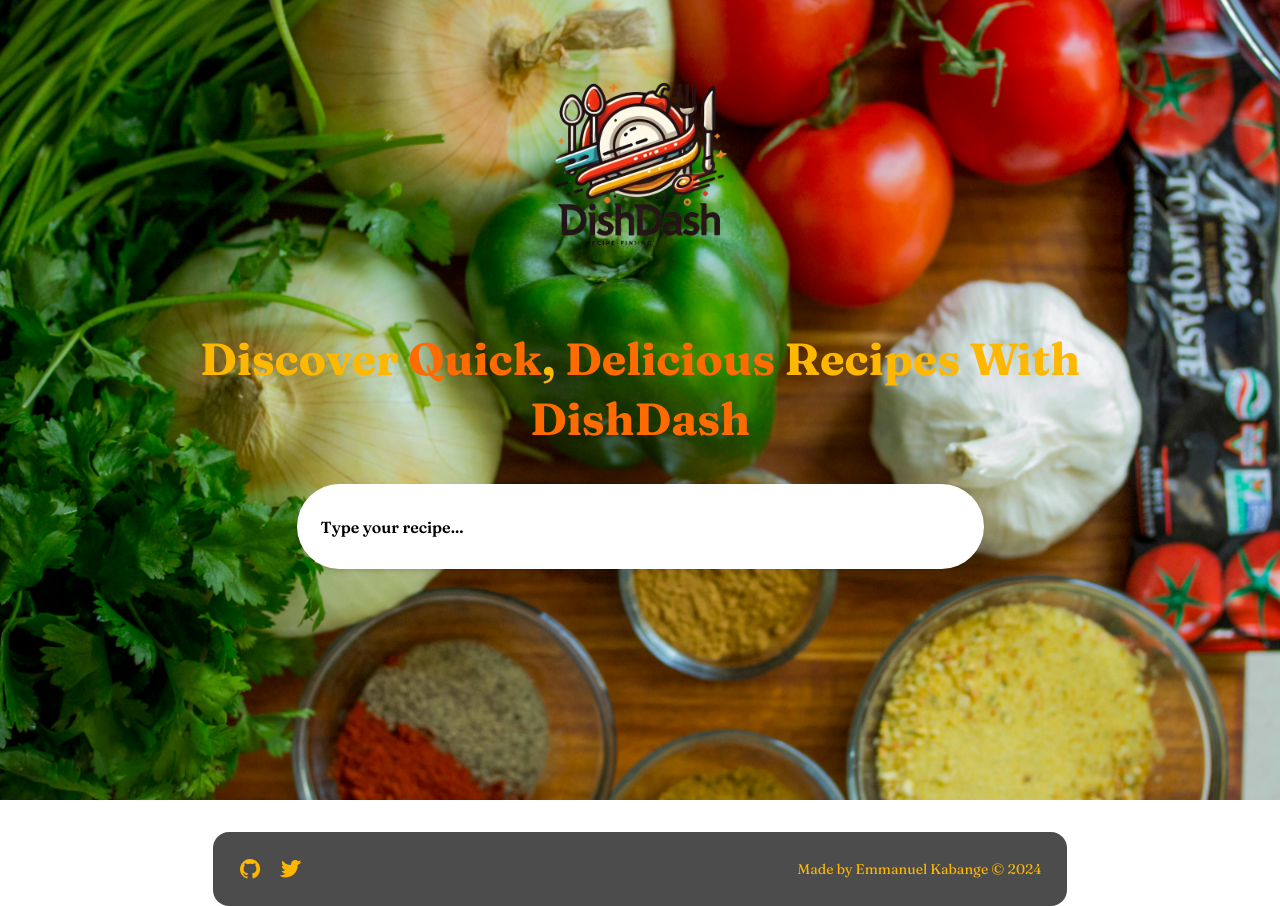
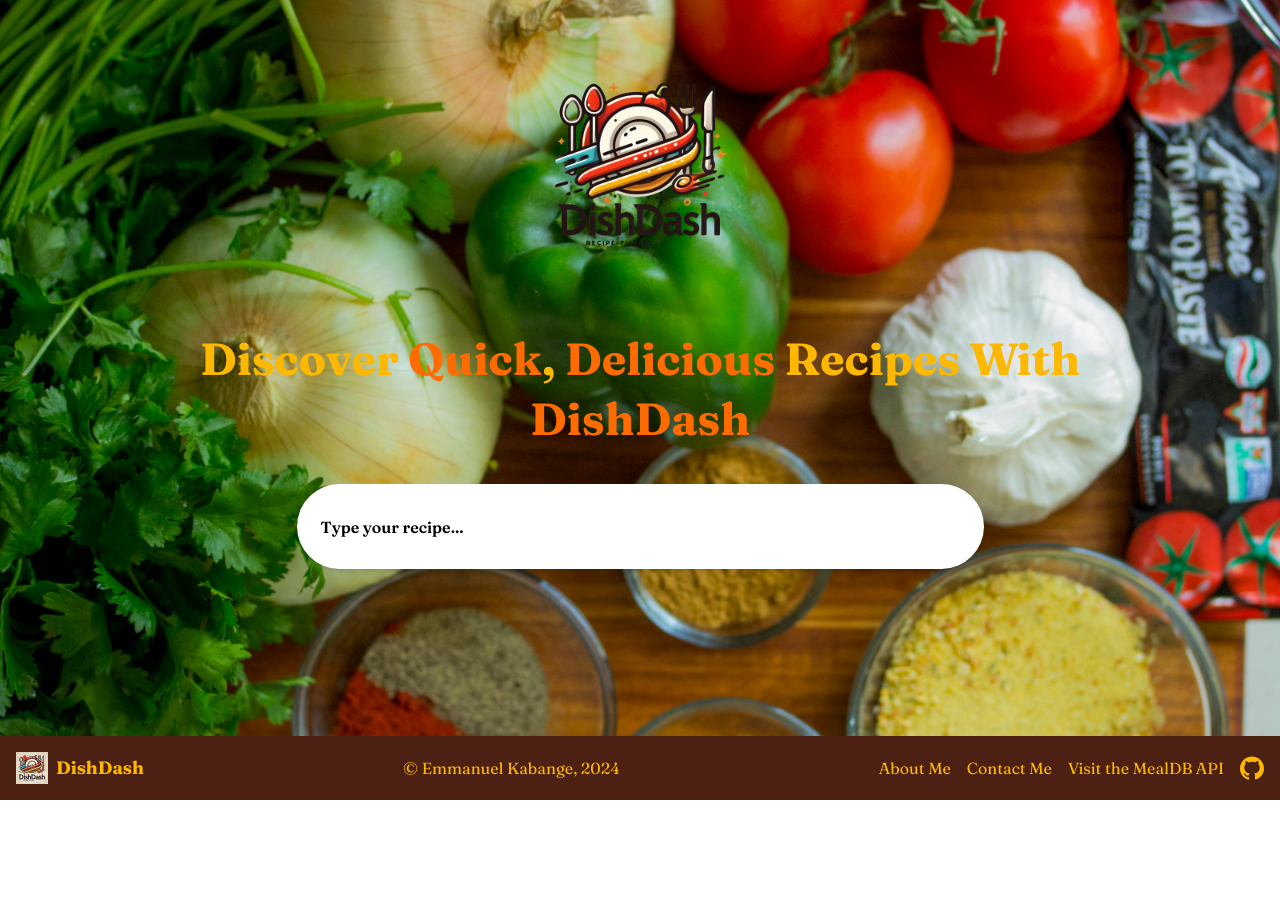
Before and after one commit to emmanuelkabange/capstone-project, a React (Vite) app in the folder recipe-finder/: page / in a window 1280 px wide. After the commit the page ends 800 px from the top, so only its background shows below. Built offline with nearby package versions, Linux system fonts and the light colour scheme.

Commit message:
footer changed

```diff
--- a/recipe-finder/src/App.jsx
+++ b/recipe-finder/src/App.jsx
@@ -8,12 +8,14 @@ import Footer from "./Footer";
 function App() {
   return (
     <Router>
+      <div class="flex flex-col min-h-screen">
         <Routes>
           <Route path="/" element={<HomePage />} />
           <Route path="/results" element={<ResultsPage />} />
           <Route path="/recipe/:idMeal" element={<RecipeDetails />} />
         </Routes>
         <Footer />
+      </div>
     </Router>
   );
 }
--- a/recipe-finder/src/Footer.jsx
+++ b/recipe-finder/src/Footer.jsx
@@ -2,52 +2,52 @@ import React from "react";
 
 const Footer = () => {
   return (
-    <footer className="bg-black bg-opacity-[70%] text-brandYellow p-6 w-2/3 mx-auto border border-transparent rounded-2xl mt-8">
-      <div className="container mx-auto flex flex-col md:flex-row justify-between items-center">
+    <footer className="bg-brandBrown text-brandYellow p-4">
+      <div className="container mx-auto flex justify-between items-center">
+        {/* Logo Section */}
+        <div className="flex items-center space-x-2">
+          <img src="/dishdashlogo.png" alt="Logo" className="h-8" />{" "}
+          {/* Adjust the logo path */}
+          <span className="font-bold text-lg">DishDash</span>
+        </div>
+
+        {/* Copyright Text */}
+        <div className="text-center">
+          <p className="text-md"> &copy; Emmanuel Kabange, 2024</p>
+        </div>
+
         {/* Links Section */}
         <div className="flex space-x-4">
+          <a
+            href="www.linkedin.com/in/emmanuel-kabange-15933b2a3"
+            className="hover:underline"
+          >
+            About Me
+          </a>
+          <a href="mailto:emmanuelwelek@gmail.com" className=" hover:underline">
+            Contact Me
+          </a>
+          <a
+            href="https://www.themealdb.com/api.php"
+            className="hover:underline"
+          >
+            Visit the MealDB API
+          </a>
           <a
             href="https://github.com/emmanuelkabange"
             target="_blank"
             rel="noopener noreferrer"
-            className="hover:text-brandOrange"
             aria-label="GitHub"
           >
             <svg
+              className="h-6 w-6 hover:text-brandOrange"
               xmlns="http://www.w3.org/2000/svg"
               fill="currentColor"
               viewBox="0 0 24 24"
-              className="w-6 h-6"
             >
-              <path
-                fillRule="evenodd"
-                d="M12 2a10 10 0 00-3.162 19.493c.5.09.684-.217.684-.483v-1.69c-2.777.603-3.366-1.342-3.366-1.342-.455-1.157-1.11-1.465-1.11-1.465-.909-.62.07-.608.07-.608 1.004.07 1.532 1.032 1.532 1.032.893 1.53 2.34 1.088 2.91.832.09-.648.35-1.088.636-1.339-2.22-.253-4.555-1.11-4.555-4.946 0-1.093.39-1.987 1.032-2.686-.104-.252-.447-1.267.097-2.64 0 0 .84-.27 2.75 1.025A9.563 9.563 0 0112 6.844c.852.004 1.71.115 2.51.337 1.91-1.295 2.75-1.025 2.75-1.025.545 1.373.202 2.388.098 2.64.644.699 1.032 1.593 1.032 2.686 0 3.846-2.339 4.691-4.566 4.94.36.31.682.922.682 1.86v2.756c0 .267.183.576.687.48A10 10 0 0012 2z"
-                clipRule="evenodd"
-              />
+              <path d="M12 .5C5.372.5 0 5.872 0 12.5c0 5.25 3.438 9.688 8.207 11.29.6.11.793-.26.793-.578 0-.285-.011-1.235-.017-2.24-3.338.726-4.042-1.603-4.042-1.603-.546-1.384-1.333-1.754-1.333-1.754-1.088-.743.083-.728.083-.728 1.205.084 1.837 1.238 1.837 1.238 1.067 1.829 2.8 1.297 3.487.992.108-.774.418-1.297.761-1.597-2.665-.304-5.467-1.334-5.467-5.935 0-1.311.468-2.385 1.237-3.22-.124-.303-.537-1.527.118-3.176 0 0 1.007-.322 3.301 1.227A11.529 11.529 0 0112 5.837a11.537 11.537 0 013.002.403c2.294-1.549 3.301-1.227 3.301-1.227.657 1.649.243 2.873.12 3.176.77.835 1.237 1.909 1.237 3.22 0 4.607-2.805 5.629-5.475 5.923.431.371.817 1.102.817 2.224 0 1.607-.015 2.898-.015 3.293 0 .322.188.692.797.577C20.563 22.188 24 17.75 24 12.5 24 5.872 18.628.5 12 .5z" />
             </svg>
           </a>
-
-          <a
-            href="https://twitter.com/emmanuelkabange"
-            target="_blank"
-            rel="noopener noreferrer"
-            className="hover:text-brandOrange"
-            aria-label="Twitter"
-          >
-            <svg
-              xmlns="http://www.w3.org/2000/svg"
-              fill="currentColor"
-              viewBox="0 0 24 24"
-              className="w-6 h-6"
-            >
-              <path d="M19.633 7.997c.013.18.013.36.013.54 0 5.507-4.192 11.855-11.855 11.855-2.353 0-4.54-.685-6.385-1.877a8.432 8.432 0 006.216-1.74 4.198 4.198 0 01-3.922-2.91 5.265 5.265 0 00.79.063c1.036 0 1.984-.36 2.739-.965a4.187 4.187 0 01-3.358-4.106v-.051c.56.31 1.202.498 1.883.523a4.186 4.186 0 01-1.867-3.482c0-.768.207-1.487.57-2.104a11.877 11.877 0 008.62 4.374 4.723 4.723 0 01-.103-.961 4.186 4.186 0 017.242-2.862 8.31 8.31 0 002.656-1.015 4.196 4.196 0 01-1.837 2.309 8.35 8.35 0 002.415-.654 8.94 8.94 0 01-2.1 2.18z" />
-            </svg>
-          </a>
-        </div>
-
-        {/* Copyright Text */}
-        <div className="mt-4 md:mt-0 text-center">
-          <p className="text-sm">Made by Emmanuel Kabange &copy; 2024</p>
         </div>
       </div>
     </footer>
--- a/recipe-finder/src/HomePage.jsx
+++ b/recipe-finder/src/HomePage.jsx
@@ -38,7 +38,7 @@ const HomePage = () => {
 
   return (
     <div
-      className="bg-cover bg-center min-h-screen"
+      className="bg-cover bg-center flex-1"
       style={{ backgroundImage: 'url("homepagebg.jpg")' }}
     >
       <header className="text-center py-16">
--- a/recipe-finder/src/RecipeDetails.jsx
+++ b/recipe-finder/src/RecipeDetails.jsx
@@ -129,55 +129,6 @@ const RecipeDetails = () => {
           View Full Recipe on TheMealDB
         </a>
       </div>
-      <footer className="bg-black bg-opacity-[70%] text-brandYellow p-6 w-2/3 mx-auto border border-transparent rounded-2xl mt-8">
-        <div className="container mx-auto flex flex-col md:flex-row justify-between items-center">
-          {/* Links Section */}
-          <div className="flex space-x-4">
-            <a
-              href="https://github.com/emmanuelkabange"
-              target="_blank"
-              rel="noopener noreferrer"
-              className="hover:text-brandOrange"
-              aria-label="GitHub"
-            >
-              <svg
-                xmlns="http://www.w3.org/2000/svg"
-                fill="currentColor"
-                viewBox="0 0 24 24"
-                className="w-6 h-6"
-              >
-                <path
-                  fillRule="evenodd"
-                  d="M12 2a10 10 0 00-3.162 19.493c.5.09.684-.217.684-.483v-1.69c-2.777.603-3.366-1.342-3.366-1.342-.455-1.157-1.11-1.465-1.11-1.465-.909-.62.07-.608.07-.608 1.004.07 1.532 1.032 1.532 1.032.893 1.53 2.34 1.088 2.91.832.09-.648.35-1.088.636-1.339-2.22-.253-4.555-1.11-4.555-4.946 0-1.093.39-1.987 1.032-2.686-.104-.252-.447-1.267.097-2.64 0 0 .84-.27 2.75 1.025A9.563 9.563 0 0112 6.844c.852.004 1.71.115 2.51.337 1.91-1.295 2.75-1.025 2.75-1.025.545 1.373.202 2.388.098 2.64.644.699 1.032 1.593 1.032 2.686 0 3.846-2.339 4.691-4.566 4.94.36.31.682.922.682 1.86v2.756c0 .267.183.576.687.48A10 10 0 0012 2z"
-                  clipRule="evenodd"
-                />
-              </svg>
-            </a>
-
-            <a
-              href="https://twitter.com/emmanuelkabange"
-              target="_blank"
-              rel="noopener noreferrer"
-              className="hover:text-brandOrange"
-              aria-label="Twitter"
-            >
-              <svg
-                xmlns="http://www.w3.org/2000/svg"
-                fill="currentColor"
-                viewBox="0 0 24 24"
-                className="w-6 h-6"
-              >
-                <path d="M19.633 7.997c.013.18.013.36.013.54 0 5.507-4.192 11.855-11.855 11.855-2.353 0-4.54-.685-6.385-1.877a8.432 8.432 0 006.216-1.74 4.198 4.198 0 01-3.922-2.91 5.265 5.265 0 00.79.063c1.036 0 1.984-.36 2.739-.965a4.187 4.187 0 01-3.358-4.106v-.051c.56.31 1.202.498 1.883.523a4.186 4.186 0 01-1.867-3.482c0-.768.207-1.487.57-2.104a11.877 11.877 0 008.62 4.374 4.723 4.723 0 01-.103-.961 4.186 4.186 0 017.242-2.862 8.31 8.31 0 002.656-1.015 4.196 4.196 0 01-1.837 2.309 8.35 8.35 0 002.415-.654 8.94 8.94 0 01-2.1 2.18z" />
-              </svg>
-            </a>
-          </div>
-
-          {/* Copyright Text */}
-          <div className="mt-4 md:mt-0 text-center">
-            <p className="text-sm">Made by Emmanuel Kabange &copy; 2024</p>
-          </div>
-        </div>
-      </footer>
     </div>
   );
 };
--- a/recipe-finder/src/ResultsPage.jsx
+++ b/recipe-finder/src/ResultsPage.jsx
@@ -48,7 +48,6 @@ const ResultsPage = () => {
           )}
         </div>
       </div>
-      <Footer />
     </div>
   );
 };
--- a/recipe-finder/tailwind.config.js
+++ b/recipe-finder/tailwind.config.js
@@ -19,6 +19,7 @@ export default {
         brandYellow: "#FFB800",
         brandOrange: "#FF6B00",
         brandGrey: "#B3B3B3",
+        brandBrown: "#4D2014",
       },
     },
   },
```
Also changed, not shown: recipe-finder/public/dishdashlogo.png (added). Lines whose indentation alone changed are shown as unchanged.
